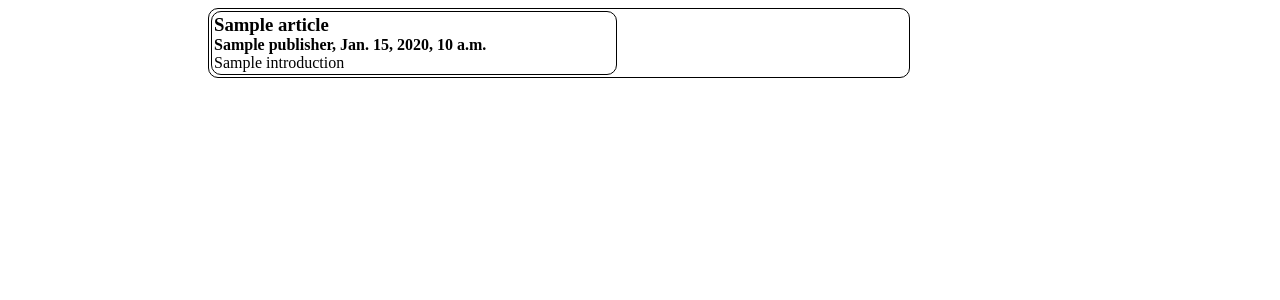
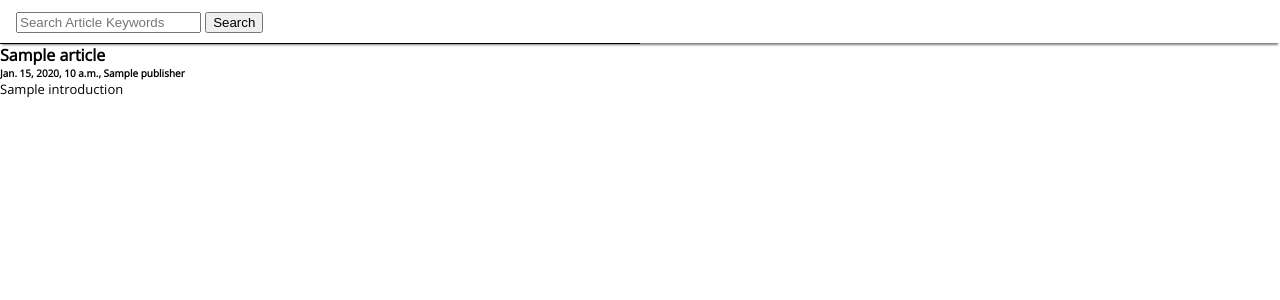
Before and after one commit to jerwinwieser/django_news, a Django app: template news/templates/news/home.html in a window 1280 px wide. Shown: the top 300 px of the page. Run offline with Django 3.2, Linux system fonts and the light colour scheme; the template is opened without the code that fills it: most values are stand-ins (such as "Sample title", 1, 10 or a date in 2020).

Commit message:
third commit

```diff
--- a/news/static/news/main.css
+++ b/news/static/news/main.css
@@ -1,29 +1,75 @@
 /* stylesheet.css */
+
+@import url(https://fonts.googleapis.com/css?family=Open+Sans);
+
+body {
+	background-color: white;
+	font-family: 'Open Sans', sans-serif;
+	margin: 0px;
+	padding: 0px;
+}
+
+
+article {
+	border-top: solid;
+	border-width: thin;
+	width: 50%;
+}
+
+a:link {
+  text-decoration: none;
+  color: black;
+}
 
 #container{
 	background-color: white;
-	border-style: solid;
-	border-width: thin;
-	border-color: black;
-	float: left;
-	width: 700px;
-	margin-left: 200px;
-	border-radius: 10px;
 }
 
-article{
-	background-color: white;
-	border-style: solid;
-	border-width: thin;
-	border-color: black;
-	float: left;
-	width: 400px;
-	margin: 2px;
-	padding: 2px;
-	border-radius: 10px;
+.article-title{
+	font-weight: bold;
 }
 
-h3, h4, p {
-	padding: 0px;
-	margin: 0px;
+.article-date{
+	font-weight: bold;
+	font-size: 10px;
 }
+
+.article-intro{
+	font-size: small;
+}
+
+.searchbar {
+
+}
+
+.btn{
+
+}
+
+
+
+
+/* Style the header */
+.header {
+	padding: 10px 16px;
+	background-color: white;
+	color: white;
+	box-shadow: 0 4px 2px -2px gray;
+}
+
+/* Page content */
+.content {
+	padding: 16px;
+}
+
+/* The sticky class is added to the header with JS when it reaches its scroll position */
+.sticky {
+	position: fixed;
+	top: 0;
+	width: 100%
+}
+
+/* Add some top padding to the page content to prevent sudden quick movement (as the header gets a new position at the top of the page (position:fixed and top:0) */
+.sticky + .content {
+	padding-top: 102px;
+}
--- a/news/templates/news/home.html
+++ b/news/templates/news/home.html
@@ -2,35 +2,58 @@
 <!DOCTYPE html>
 <html>
 
-<meta charset="UTF-8" />
-<link rel="stylesheet" href="{% static 'news/main.css' %}"></link>
-<link rel="stylesheet" href="{% static 'news/cmun-typewriter-light.css' %}"></link>
+<head>
+<!-- 	<script>
+	window.onload = function() {  // reload file every second
+		setInterval(function() { location.reload(); } , 1000);
+	};</script> -->
+
+	<title></title>
+	<link rel="stylesheet" href="{% static 'news/main.css' %}"></link>
 
 
-<head>
-
-
-	<title></title>
 
 
 </head>
+
 <body>
 
-	<div id="container">
-
-
-		{% for article in articles %}
-		<article>
-			<h3>{{ article.title }}</h3><h4>{{ article.publisher }}, {{ article.date_scraped }}</h4><p>{{ article.introduction }}</p>
-		</article>
-		{% endfor %}
-
+	<div class="header" id="myHeader">
+		<form action="/search/" method="GET">
+			<input name="q" values="{{ request.GET.q }}" type="text", placeholder="Search Article Keywords">
+			<input type="submit" name="Search" value="Search">
+		</form>
 
 	</div>
+
+	{% for article in articles %}
+	<article>
+		<div class="article-title"><a href="{{ article.href }}" target="_blank">{{ article.title }}</a></div>
+		<div class="article-date">{{ article.date_scraped }}, {{ article.publisher}}</div>
+		<div class="article-intro">{{ article.introduction }}</div>
+	</article>
+	{% endfor %}
 
 
 
 
 
+
+
+	<script>
+		window.onscroll = function() {myFunction()};
+
+		var header = document.getElementById("myHeader");
+		var sticky = header.offsetTop;
+
+		function myFunction() {
+			if (window.pageYOffset > sticky) {
+				header.classList.add("sticky");
+			} else {
+				header.classList.remove("sticky");
+			}
+		}
+	</script>
+
 </body>
 </html>
--- a/news/urls.py
+++ b/news/urls.py
@@ -6,5 +6,6 @@ from . import views
 
 urlpatterns = [
 	path('', views.home, name='news-home'),
-	path('scrape/', views.scrape, name='news-scrape')
+	path('scrape/', views.scrape, name='news-scrape'),
+	path('search/', views.search, name='search'),
 ]
```
Also changed, not shown: news/static/news/_main.css (added, +47 -0 lines), news/views.py (+8 -8 lines), db.sqlite3, 2 other files.
